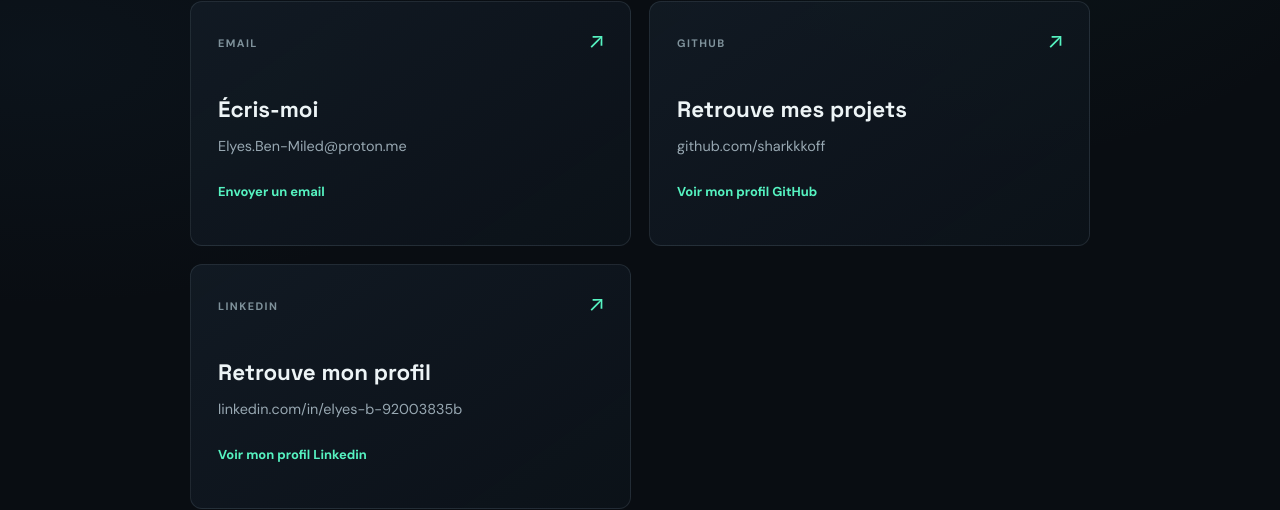
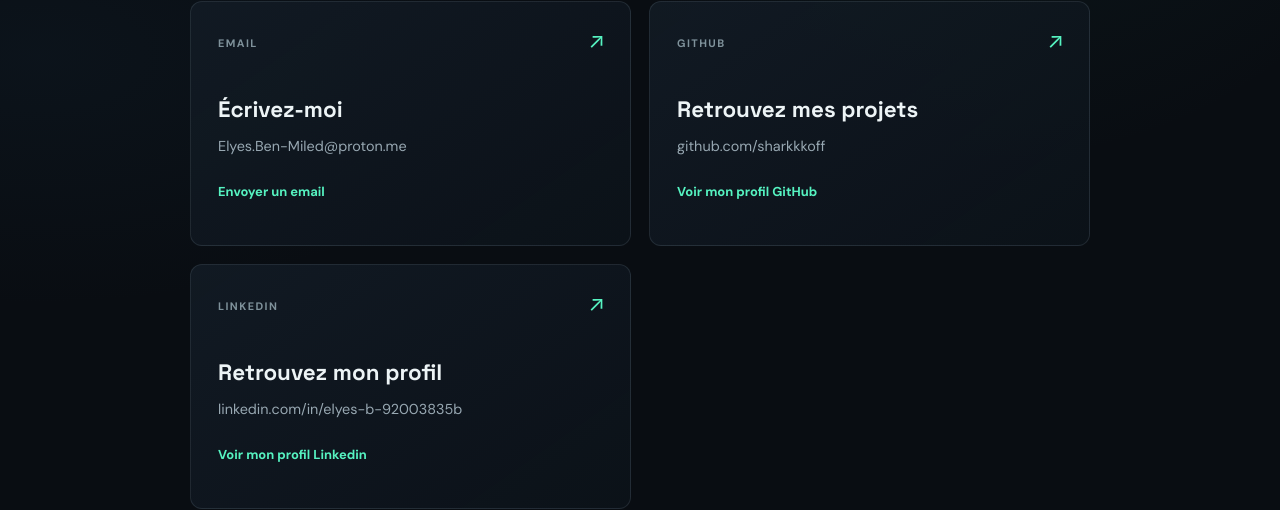
Before and after one commit to sharkkkoff/Portfolio-V2, a plain HTML site: page contact.html in a window 1280 px wide. Shown: the part 416-926 px from the top of the page. Drawn offline with Linux system fonts and the light colour scheme.

Commit message:
Update contact.html

```diff
--- a/contact.html
+++ b/contact.html
@@ -30,21 +30,21 @@
       <a class="contact-card" href="mailto:Elyes.Ben-Miled@proton.me">
         <span class="contact-label">EMAIL</span>
         <span class="contact-icon" aria-hidden="true">↗</span>
-        <h2>Écris-moi</h2>
+        <h2>Écrivez-moi</h2>
         <p>Elyes.Ben-Miled@proton.me</p>
         <span class="contact-action">Envoyer un email</span>
       </a>
       <a class="contact-card" href="https://github.com/sharkkkoff" target="_blank" rel="noopener noreferrer">
         <span class="contact-label">GITHUB</span>
         <span class="contact-icon" aria-hidden="true">↗</span>
-        <h2>Retrouve mes projets</h2>
+        <h2>Retrouvez mes projets</h2>
         <p>github.com/sharkkkoff</p>
         <span class="contact-action">Voir mon profil GitHub</span>
       </a>
       <a class="contact-card" href="https://www.linkedin.com/in/elyes-b-92003835b/" target="_blank" rel="noopener noreferrer">
         <span class="contact-label">LINKEDIN</span>
         <span class="contact-icon" aria-hidden="true">↗</span>
-        <h2>Retrouve mon profil</h2>
+        <h2>Retrouvez mon profil</h2>
         <p>linkedin.com/in/elyes-b-92003835b</p>
         <span class="contact-action">Voir mon profil Linkedin</span>
       </a>
```
